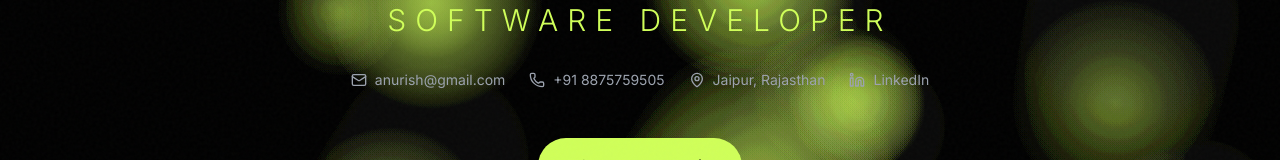
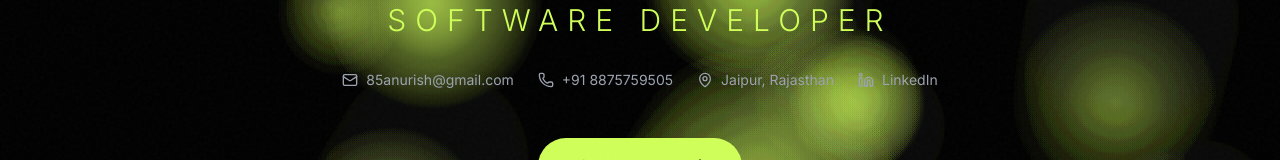
Before and after one commit to Anurish/portfolio, a React (Vite) app in the folder app/: page / in a window 1280 px wide. Shown: the part 486-646 px from the top of the page. Built offline with nearby package versions, Linux system fonts and the light colour scheme.

Commit message:
sec commit

```diff
--- a/app/src/sections/Hero.tsx
+++ b/app/src/sections/Hero.tsx
@@ -196,9 +196,9 @@ const Hero = () => {
 
         {/* Contact Info */}
         <div className="flex flex-wrap justify-center gap-4 sm:gap-6 mt-8 text-sm text-gray-400">
-          <a href="mailto:anurish@gmail.com" className="flex items-center gap-2 hover:text-[#d0ff59] transition-colors">
+          <a href="mailto:85anurish@gmail.com" className="flex items-center gap-2 hover:text-[#d0ff59] transition-colors">
             <Mail className="w-4 h-4" />
-            <span>anurish@gmail.com</span>
+            <span>85anurish@gmail.com</span>
           </a>
           <a href="tel:+918875759505" className="flex items-center gap-2 hover:text-[#d0ff59] transition-colors">
             <Phone className="w-4 h-4" />
```
